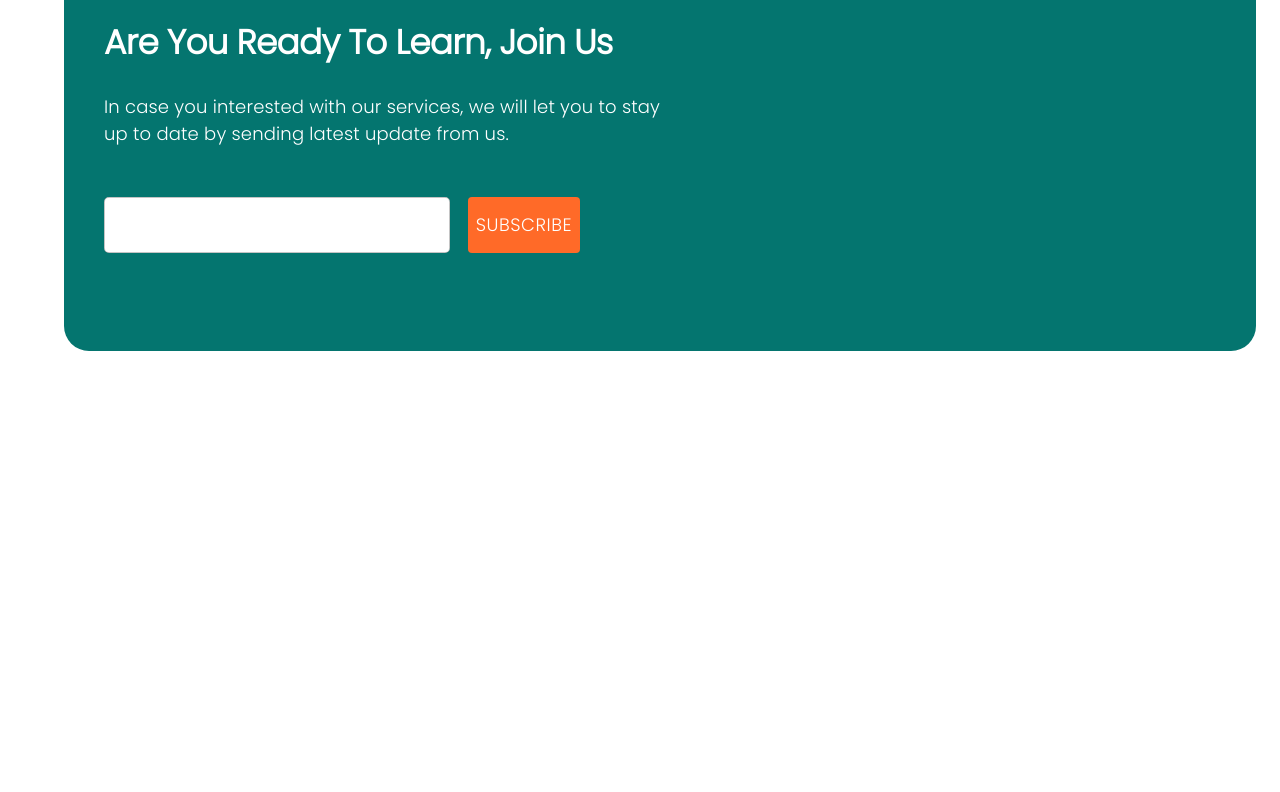
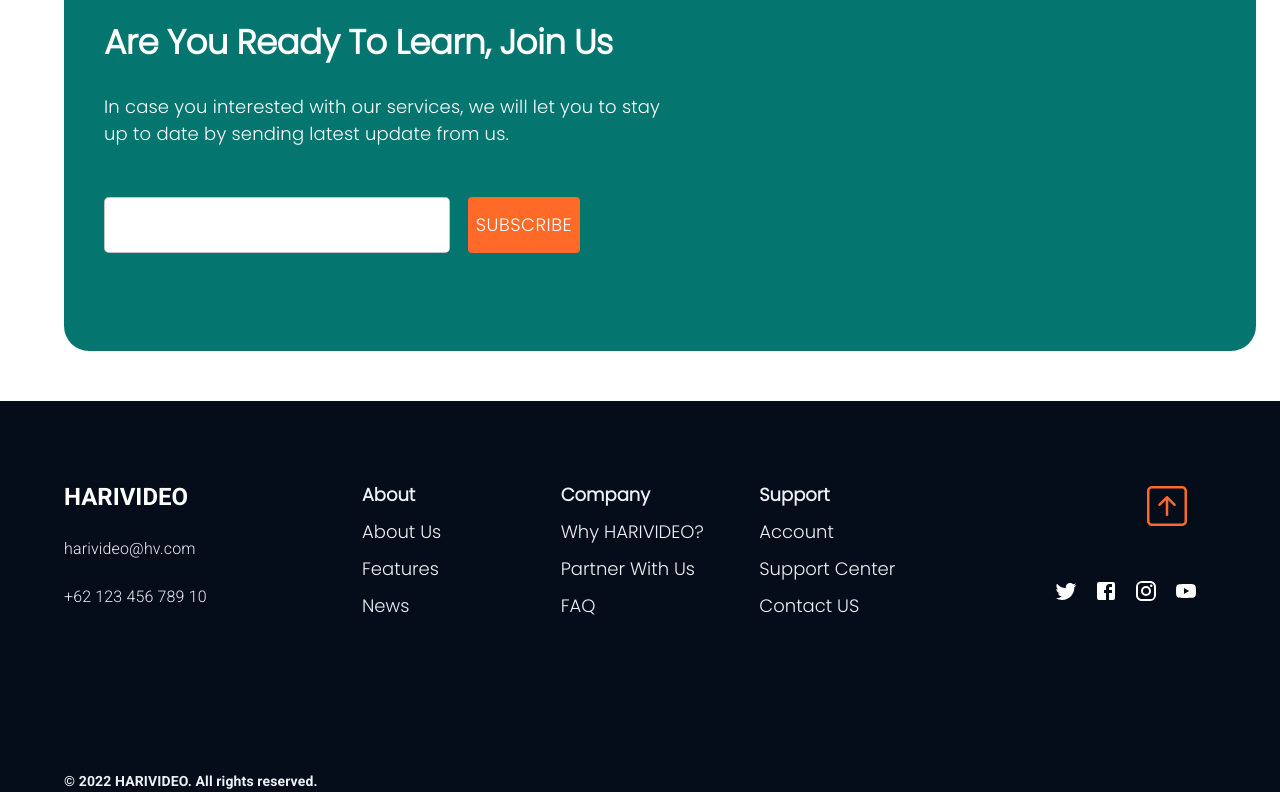
Before and after one commit to aladino24/project-akhir-HMS, a React (Create React App) app: page / in a window 1280 px wide. Shown: the part 5815-6607 px from the top of the page. Before the commit the page ends 6216 px from the top, so only its background shows below. Built offline with nearby package versions, Linux system fonts and the light colour scheme.

Commit message:
Menambahkan Footer

```diff
--- a/public/index.html
+++ b/public/index.html
@@ -38,7 +38,7 @@
 <link rel="preconnect" href="https://fonts.gstatic.com" crossorigin>
 <link href="https://fonts.googleapis.com/css2?family=Work+Sans:wght@600&display=swap" rel="stylesheet">
 <link href="https://fonts.googleapis.com/css2?family=Nunito:wght@300&display=swap" rel="stylesheet">
-<title>Final Project HMS</title>
+<title>HARIVIDEO</title>
   </head>
   <body>
     <noscript>You need to enable JavaScript to run this app.</noscript>
--- a/src/pages/landing_page/LandingPage.tsx
+++ b/src/pages/landing_page/LandingPage.tsx
@@ -9,6 +9,7 @@ import Banner from './components/content/banner/Banner'
 import Video from './components/content/video/Video'
 import SayAbout from './components/content/say_about/SayAbout'
 import JoinUs from './components/content/join-us/JoinUs'
+import Footer from './components/footer/footer'
 import Box from '@mui/material/Box'
 const LandingPage = () => {
   return (
@@ -33,7 +34,7 @@ const LandingPage = () => {
          <SayAbout />
          <JoinUs />
         </Box>
-
+        <Footer />
 
 
     </React.Fragment>
--- /dev/null
+++ b/src/pages/landing_page/components/footer/footer.tsx
@@ -0,0 +1,123 @@
+import React from 'react';
+import Container from '@mui/material/Container';
+import Grid from '@mui/material/Grid';
+import Box from '@mui/material/Box';
+import Link from '@mui/material/Link';
+import Typography from '@mui/material/Typography';
+import IconButton from '@mui/material/IconButton';
+import FacebookIcon from '@mui/icons-material/Facebook';
+import TwitterIcon from '@mui/icons-material/Twitter';
+import InstagramIcon from '@mui/icons-material/Instagram';
+import YouTubeIcon from '@mui/icons-material/YouTube';
+import top from './../../../../assets/top_back/topBack.png';
+
+
+export default function Footer(){
+    return (<footer>
+        <Box sx={{
+            backgroundColor:'#050D1A',
+            color:'#EEF1F5',
+            paddingTop: '10vh',
+            }}>
+            <Container maxWidth='lg'>
+                <Grid container spacing={5}>
+
+                    <Grid item xs={12} sm={3}>
+                        <Box >
+                            <Typography variant='h5' sx={{ fontWeight: 'bold ' }} color='white' >
+                            HARIVIDEO
+                            </Typography>
+                            <Typography
+                            mt={3}
+                            color='#EEF1F5'
+                            fontFamily='Roboto'
+                            fontWeight='300'
+                            fontSize='16px'>harivideo@hv.com</Typography>
+                             <Typography
+                            mt={3}
+                            color='#EEF1F5'
+                            fontFamily='Roboto'
+                            fontWeight='300'
+                            fontSize='16px'>+62 123 456 789 10</Typography>
+                        </Box>
+                    </Grid>
+
+                    <Grid item xs={12} sm={2}>
+                      <Box sx={{ fontWeight: 'bold', fontFamily: 'Poppins', fontSize: '18px' }} >About</Box>
+                      <Box sx={{  paddingTop: '10px' }}>
+                        <Link sx={{ textDecoration: 'none', fontFamily: 'Poppins', fontSize: '18px', fontWeight: '300px' }} href="/" color="inherit">About Us</Link>
+                      </Box>
+                      <Box sx={{  paddingTop: '10px' }}>
+                        <Link sx={{ textDecoration: 'none', fontFamily: 'Poppins', fontSize: '18px'  }} href="/" color="inherit">Features</Link>
+                      </Box>
+                      <Box sx={{  paddingTop: '10px' }}>
+                        <Link sx={{ textDecoration: 'none', fontFamily: 'Poppins', fontSize: '18px'  }} href="/" color="inherit">News</Link>
+                      </Box>
+                    </Grid>
+
+
+                    <Grid item xs={12} sm={2}>
+                      <Box sx={{ fontWeight: 'bold', fontFamily: 'Poppins', fontSize: '18px' }} >Company</Box>
+                      <Box sx={{  paddingTop: '10px' }}>
+                        <Link sx={{ textDecoration: 'none', fontFamily: 'Poppins', fontSize: '18px', fontWeight: '300px' }} href="/" color="inherit">Why HARIVIDEO?</Link>
+                      </Box>
+                      <Box sx={{  paddingTop: '10px' }}>
+                        <Link sx={{ textDecoration: 'none', fontFamily: 'Poppins', fontSize: '18px', fontWeight: '300px' }} href="/" color="inherit">Partner With Us</Link>
+                      </Box >
+                      <Box sx={{  paddingTop: '10px' }}>
+                        <Link sx={{ textDecoration: 'none', fontFamily: 'Poppins', fontSize: '18px', fontWeight: '300px' }} href="/" color="inherit">FAQ</Link>
+                      </Box>
+                    </Grid>
+
+
+                    <Grid item xs={12} sm={2}>
+                      <Box sx={{ fontWeight: 'bold', fontFamily: 'Poppins', fontSize: '18px' }} >Support</Box>
+                      <Box sx={{  paddingTop: '10px' }}>
+                        <Link sx={{ textDecoration: 'none', fontFamily: 'Poppins', fontSize: '18px', fontWeight: '300px' }} href="/" color="inherit">Account</Link>
+                      </Box>
+                      <Box sx={{  paddingTop: '10px' }}>
+                        <Link sx={{ textDecoration: 'none', fontFamily: 'Poppins', fontSize: '18px', fontWeight: '300px' }} href="/" color="inherit">Support Center</Link>
+                      </Box>
+                      <Box sx={{  paddingTop: '10px' }}>
+                        <Link sx={{ textDecoration: 'none', fontFamily: 'Poppins', fontSize: '18px', fontWeight: '300px' }} href="/" color="inherit">Contact US</Link>
+                      </Box>
+                    </Grid>
+
+                    <Grid item xs={12} sm={3}>
+                      <Box mb={5} ml={23}>
+                          <IconButton size='small' arial-label="top" >
+                            <img src={top} alt="top" />
+                          </IconButton>
+                      </Box>
+                      <Box ml={11}>
+                      <IconButton sx={{ color:'white' }} arial-label="twiter-icon">
+                            <TwitterIcon />
+                        </IconButton>
+                        <IconButton sx={{ color:'white' }} arial-label="facebook-icon">
+                            <FacebookIcon />
+                        </IconButton>
+                        <IconButton sx={{ color:'white' }} arial-label="instagram-icon">
+                            <InstagramIcon />
+                        </IconButton>
+                        <IconButton sx={{ color:'white' }} arial-label="youtube-icon">
+                            <YouTubeIcon />
+                        </IconButton>
+                        </Box>
+                    </Grid>
+
+                </Grid>
+                <Grid item xs={12} sm={3}>
+                <Box sx={{ paddingTop: '10vh', }}>
+                       <Typography
+                            fontSize='14px'
+                            fontWeight='bold'
+                            mt={9}>
+                                &copy; 2022 HARIVIDEO. All rights reserved.
+                        </Typography>
+                      </Box>
+                </Grid>
+            </Container>
+        </Box>
+
+    </footer>);
+}
```
Also changed, not shown: src/assets/top_back/topBack.png (added).
